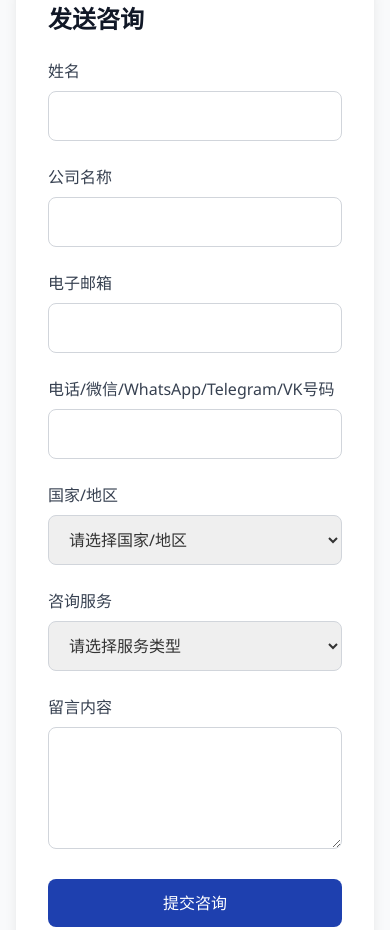
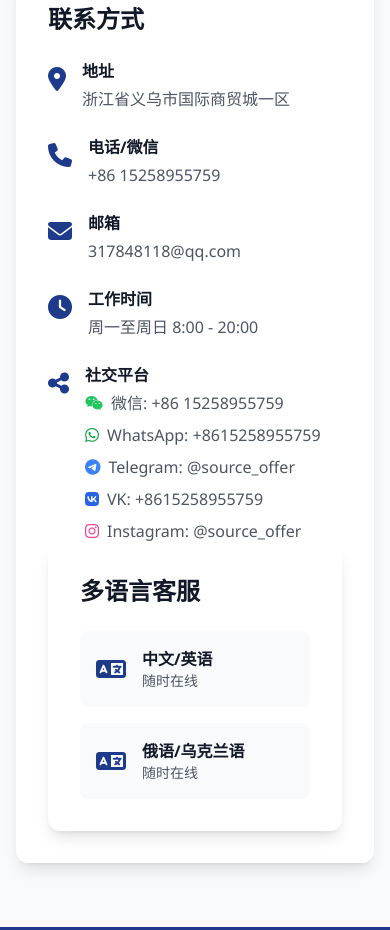
Before and after one commit to laoxiang999/YIWU, a plain HTML site: page index.html in a window 390 px wide. Shown: the part 6296-7226 px from the top of the page. Drawn offline with nearby package versions, Linux system fonts and the light colour scheme.

Commit message:
更新联系方式

```diff
--- a/css/style.css
+++ b/css/style.css
@@ -132,18 +132,7 @@ body {
     }
 }
 
-/* 联系表单样式 */
-#contact-form input,
-#contact-form select,
-#contact-form textarea {
-    transition: all 0.3s ease;
-}
-
-#contact-form input:focus,
-#contact-form select:focus,
-#contact-form textarea:focus {
-    box-shadow: 0 0 0 3px rgba(30, 64, 175, 0.1);
-}
+/* 删除了联系表单样式，因为已移除表单元素 */
 
 /* 询价按钮样式 */
 .inquiry-btn {
--- a/index.html
+++ b/index.html
@@ -36,12 +36,23 @@
                 </div>
 
                 <!-- 桌面导航 -->
-                <div class="hidden md:flex space-x-8">
+                <div class="hidden md:flex space-x-8 items-center">
                     <a href="#home" class="nav-link active-nav text-gray-800 hover:text-blue-900 font-medium" data-lang-key="nav-home">首页</a>
                     <a href="#services" class="nav-link text-gray-800 hover:text-blue-900 font-medium" data-lang-key="nav-services">业务服务</a>
                     <a href="#products" class="nav-link text-gray-800 hover:text-blue-900 font-medium" data-lang-key="nav-products">库存尾货</a>
                     <a href="#about" class="nav-link text-gray-800 hover:text-blue-900 font-medium" data-lang-key="nav-about">关于我们</a>
                     <a href="#contact" class="nav-link text-gray-800 hover:text-blue-900 font-medium" data-lang-key="nav-contact">联系我们</a>
+
+                    <!-- 页头联系方式 -->
+                    <div class="flex items-center space-x-4 ml-8 text-blue-900 font-medium">
+                        <a href="https://wa.me/8615258955759" target="_blank" class="flex items-center hover:text-green-600 transition-colors">
+                            <i class="fab fa-whatsapp mr-1"></i> WhatsApp
+                        </a>
+                        <span class="text-gray-300">|</span>
+                        <a href="tel:+8615258955759" class="flex items-center hover:text-blue-700 transition-colors">
+                            <i class="fas fa-phone mr-1"></i> +8615258955759
+                        </a>
+                    </div>
                 </div>
 
                 <!-- 移动端菜单按钮 -->
@@ -59,6 +70,16 @@
                 <a href="#products" class="block py-2 text-gray-800 hover:text-blue-900 font-medium" data-lang-key="nav-products">库存尾货</a>
                 <a href="#about" class="block py-2 text-gray-800 hover:text-blue-900 font-medium" data-lang-key="nav-about">关于我们</a>
                 <a href="#contact" class="block py-2 text-gray-800 hover:text-blue-900 font-medium" data-lang-key="nav-contact">联系我们</a>
+
+                <!-- 移动端页头联系方式 -->
+                <div class="border-t border-gray-200 mt-2 pt-2 space-y-2">
+                    <a href="https://wa.me/8615258955759" target="_blank" class="flex items-center py-2 text-green-600 hover:text-green-700 transition-colors">
+                        <i class="fab fa-whatsapp mr-2"></i> WhatsApp: +8615258955759
+                    </a>
+                    <a href="tel:+8615258955759" class="flex items-center py-2 text-blue-900 hover:text-blue-700 transition-colors">
+                        <i class="fas fa-phone mr-2"></i> 电话: +8615258955759
+                    </a>
+                </div>
             </div>
         </div>
     </nav>
@@ -429,74 +450,9 @@
                 </p>
             </div>
 
-            <div class="grid grid-cols-1 lg:grid-cols-2 gap-12">
-                <!-- 联系表单 -->
+            <div class="grid grid-cols-1 gap-12">
+                <!-- 联系信息 -->
                 <div class="bg-white rounded-xl shadow-lg p-8 fade-in">
-                    <h3 class="text-2xl font-bold text-gray-900 mb-6" data-lang-key="contact-form-title">发送咨询</h3>
-
-                    <form id="contact-form">
-                        <div class="grid grid-cols-1 md:grid-cols-2 gap-6 mb-6">
-                            <div>
-                                <label for="name" class="block text-gray-700 font-medium mb-2" data-lang-key="form-name">姓名</label>
-                                <input type="text" id="name" class="w-full px-4 py-3 rounded-lg border border-gray-300 focus:outline-none focus:ring-2 focus:ring-blue-900 focus:border-transparent" required>
-                            </div>
-
-                            <div>
-                                <label for="company" class="block text-gray-700 font-medium mb-2" data-lang-key="form-company">公司名称</label>
-                                <input type="text" id="company" class="w-full px-4 py-3 rounded-lg border border-gray-300 focus:outline-none focus:ring-2 focus:ring-blue-900 focus:border-transparent" required>
-                            </div>
-                        </div>
-
-                        <div class="grid grid-cols-1 md:grid-cols-2 gap-6 mb-6">
-                            <div>
-                                <label for="email" class="block text-gray-700 font-medium mb-2" data-lang-key="form-email">电子邮箱</label>
-                                <input type="email" id="email" class="w-full px-4 py-3 rounded-lg border border-gray-300 focus:outline-none focus:ring-2 focus:ring-blue-900 focus:border-transparent" required>
-                            </div>
-
-                            <div>
-                                <label for="phone" class="block text-gray-700 font-medium mb-2" data-lang-key="form-phone">电话/微信/WhatsApp/Telegram/VK号码</label>
-                                <input type="tel" id="phone" class="w-full px-4 py-3 rounded-lg border border-gray-300 focus:outline-none focus:ring-2 focus:ring-blue-900 focus:border-transparent" required>
-                            </div>
-                        </div>
-
-                        <div class="mb-6">
-                            <label for="country" class="block text-gray-700 font-medium mb-2" data-lang-key="form-country">国家/地区</label>
-                            <select id="country" class="w-full px-4 py-3 rounded-lg border border-gray-300 focus:outline-none focus:ring-2 focus:ring-blue-900 focus:border-transparent" required>
-                                <option value="" data-lang-key="form-select-country">请选择国家/地区</option>
-                                <option value="ukraine" data-lang-key="form-ukraine">乌克兰</option>
-                                <option value="russia" data-lang-key="form-russia">俄罗斯</option>
-                                <option value="kazakhstan" data-lang-key="form-kazakhstan">哈萨克斯坦</option>
-                                <option value="belarus" data-lang-key="form-belarus">白俄罗斯</option>
-                                <option value="uzbekistan" data-lang-key="form-uzbekistan">乌兹别克斯坦</option>
-                                <option value="other" data-lang-key="form-other">其他</option>
-                            </select>
-                        </div>
-
-                        <div class="mb-6">
-                            <label for="service" class="block text-gray-700 font-medium mb-2" data-lang-key="form-service">咨询服务</label>
-                            <select id="service" class="w-full px-4 py-3 rounded-lg border border-gray-300 focus:outline-none focus:ring-2 focus:ring-blue-900 focus:border-transparent" required>
-                                <option value="" data-lang-key="form-select-service">请选择服务类型</option>
-                                <option value="stock" data-lang-key="form-stock">库存尾货信息</option>
-                                <option value="procurement" data-lang-key="form-procurement">义乌代理采购</option>
-                                <option value="import-export" data-lang-key="form-import-export">进出口代理</option>
-                                <option value="shipping" data-lang-key="form-shipping">货运代理</option>
-                            </select>
-                        </div>
-
-                        <div class="mb-6">
-                            <label for="message" class="block text-gray-700 font-medium mb-2" data-lang-key="form-message">留言内容</label>
-                            <textarea id="message" rows="4" class="w-full px-4 py-3 rounded-lg border border-gray-300 focus:outline-none focus:ring-2 focus:ring-blue-900 focus:border-transparent" required></textarea>
-                        </div>
-
-                        <button type="submit" class="btn-primary w-full py-3 rounded-lg font-medium">
-                            <span data-lang-key="form-submit">提交咨询</span>
-                        </button>
-                    </form>
-                </div>
-
-                <!-- 联系信息 -->
-                <div class="fade-in">
-                    <div class="bg-white rounded-xl shadow-lg p-8 mb-8">
                     <h3 class="text-2xl font-bold text-gray-900 mb-6" data-lang-key="contact-info-title">联系方式</h3>
 
                     <div class="space-y-6">
@@ -537,6 +493,32 @@
                             <div>
                                 <h4 class="font-bold text-gray-900 mb-1" data-lang-key="contact-time">工作时间</h4>
                                 <p class="text-gray-600" data-lang-key="contact-time-desc">周一至周日 8:00 - 20:00</p>
+                            </div>
+                        </div>
+
+                        <!-- 社交平台账号 -->
+                        <div class="flex items-start">
+                            <div class="text-blue-900 text-2xl mt-1 mr-4">
+                                <i class="fas fa-share-alt"></i>
+                            </div>
+                            <div>
+                                <h4 class="font-bold text-gray-900 mb-1">社交平台</h4>
+                                <div class="space-y-2">
+                                    <p class="text-gray-600 flex items-center">
+                                        <i class="fab fa-weixin text-green-500 mr-2"></i> 微信: +86 15258955759
+                                    </p>
+                                    <p class="text-gray-600 flex items-center">
+                                        <i class="fab fa-whatsapp text-green-600 mr-2"></i> WhatsApp: +8615258955759
+                                    </p>
+                                    <p class="text-gray-600 flex items-center">
+                                        <i class="fab fa-telegram text-blue-500 mr-2"></i> Telegram: @source_offer
+                                    </p>
+                                    <p class="text-gray-600 flex items-center">
+                                        <i class="fab fa-vk text-blue-600 mr-2"></i> VK: +8615258955759
+                                    </p>
+                                    <p class="text-gray-600 flex items-center">
+                                        <i class="fab fa-instagram text-pink-500 mr-2"></i> Instagram: @source_offer
+                                    </p>
                                 </div>
                             </div>
                         </div>
--- a/js/script.js
+++ b/js/script.js
@@ -552,26 +552,7 @@ document.addEventListener('DOMContentLoaded', function() {
         document.querySelector(`[data-lang="${lang}"]`).classList.remove('font-medium', 'text-gray-600');
     }
 
-    // 联系表单提交
-    const contactForm = document.getElementById('contact-form');
-
-    if (contactForm) {
-        contactForm.addEventListener('submit', function(e) {
-            e.preventDefault();
-
-            // 获取表单数据
-            const formData = new FormData(this);
-
-            // 在实际应用中，这里应该发送表单数据到服务器
-            console.log('表单数据:', Object.fromEntries(formData));
-
-            // 显示提交成功消息
-            alert('您的咨询已提交成功！我们将尽快与您联系。');
-
-            // 重置表单
-            this.reset();
-        });
-    }
+    // 删除了联系表单提交代码，因为已移除表单元素
 
     // 产品询价
     const inquiryBtns = document.querySelectorAll('.inquiry-btn');
```
Lines whose indentation alone changed are shown as unchanged.
